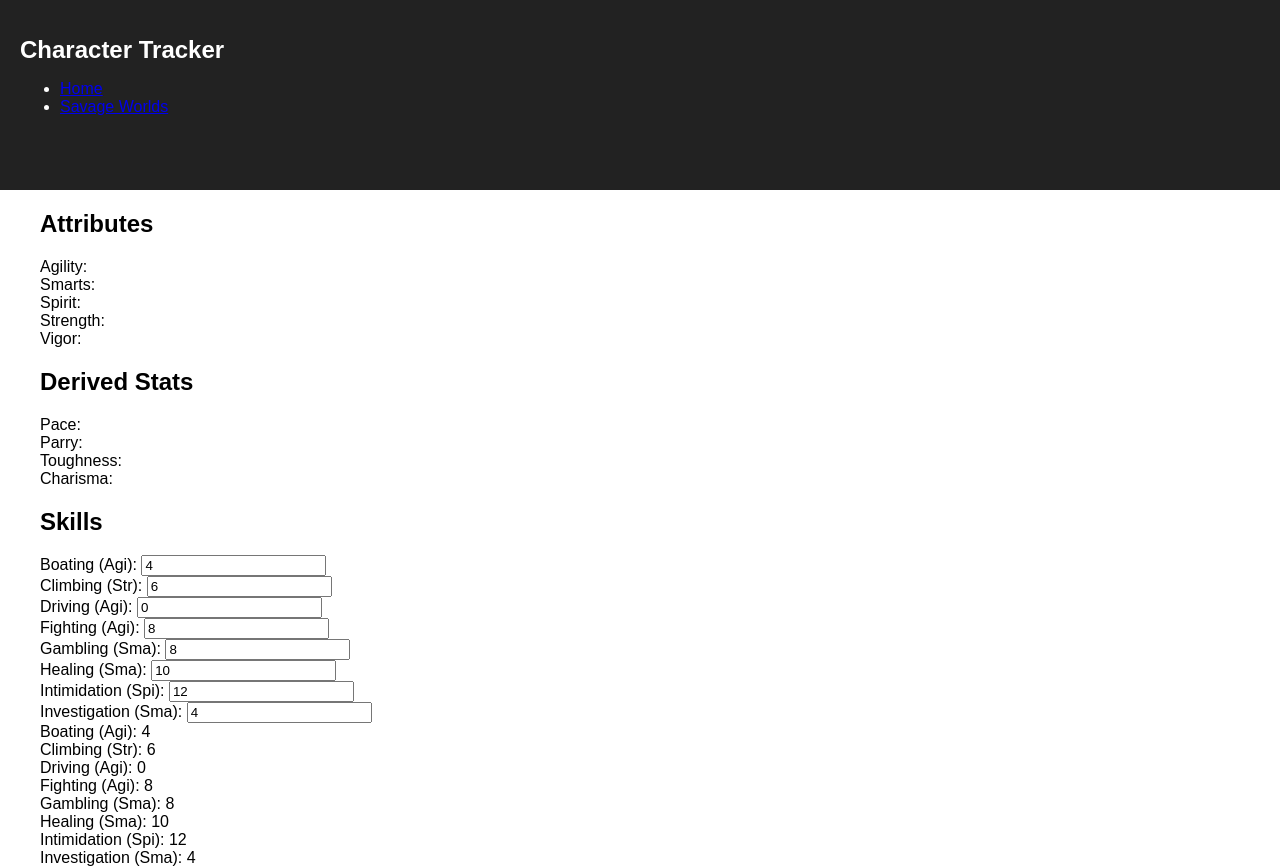
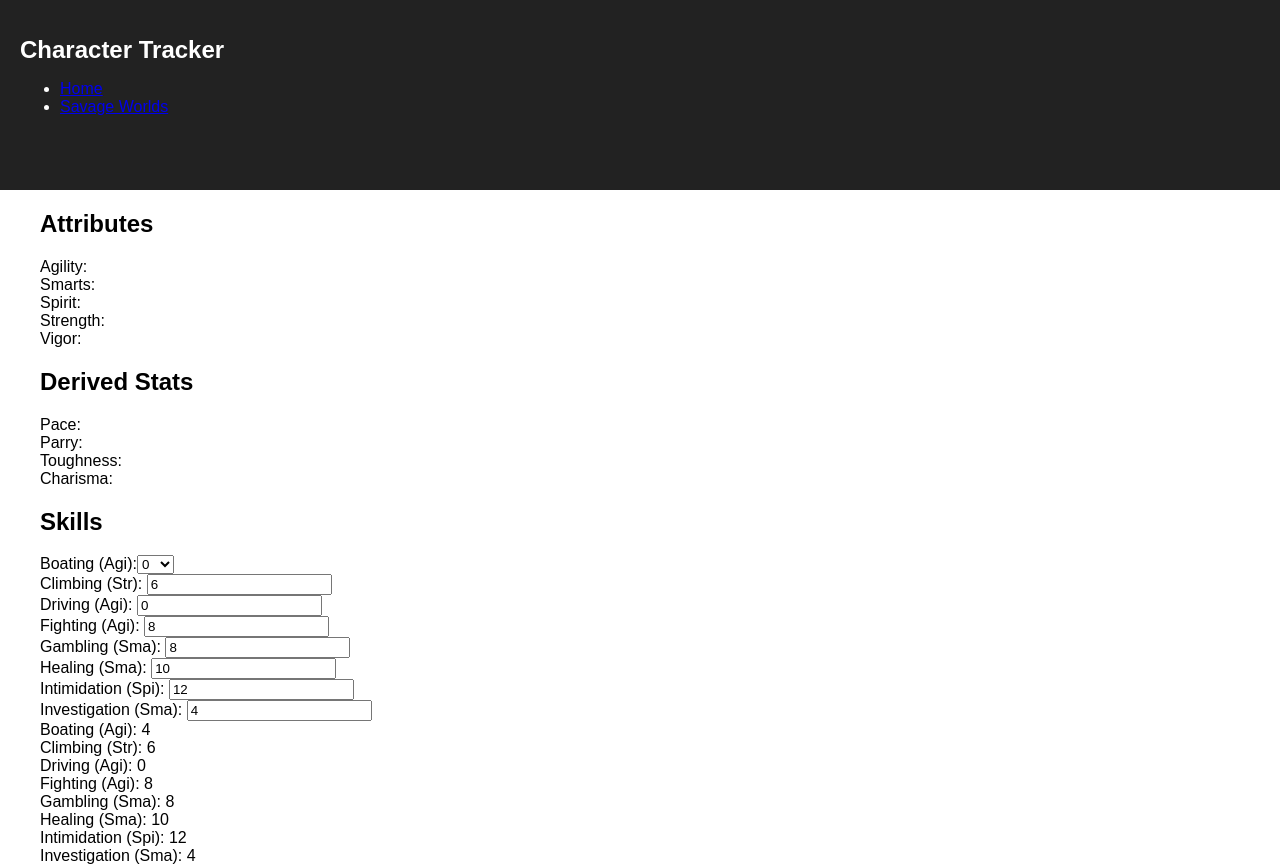
Before and after one commit to mfiss/chartrack, a React (Create React App) app: page /savageSheet in a window 1280 px wide. Built offline with nearby package versions, Linux system fonts and the light colour scheme.

Commit message:
added selector to skills

```diff
--- a/src/component/SavageSkills.js
+++ b/src/component/SavageSkills.js
@@ -21,21 +21,23 @@ export default class SavageSkills extends Component {
     }
     updateSkill(e) {
         console.log(e);
-        let target = e.target;
-        let value = target.value;
-        let name = target.name;
-        let skillsUpdate = {...this.state.skills}
-
-        skillsUpdate.name = value;
-        this.setState({skillsUpdate})
-
+        this.setState({ [e.target.name]: e.target.value });
     }
 
     render() {
         return (
             <div>
                 <h2>Skills</h2>
-                <div>Boating (Agi): <input type='text' name='boating' onBlur={this.updateSkill} defaultValue={this.state.skills.boating} /> </div>
+                <div>Boating (Agi):
+                    <select name="boating" onChange={this.updateSkill}>
+                        <option value="0">0 </option>
+                        <option value="4">4</option>
+                        <option value="6">6</option>
+                        <option value="8">8</option>
+                        <option value="10">10</option>
+                        <option value="12">12</option>
+                    </select>
+                </div>
                 <div>Climbing (Str): <input type='text' name='climbing' onChange={this.updateSkill} defaultValue={this.state.skills.climbing} /> </div>
                 <div>Driving (Agi): <input type='text' name='driving' onChange={this.updateSkill} defaultValue={this.state.skills.driving} /> </div>
                 <div>Fighting (Agi): <input type='text' name='fighting' onChange={this.updateSkill} defaultValue={this.state.skills.fighting} /> </div>
```
Also changed, not shown: 1 other file (tests, documents, lock files or other folders).
